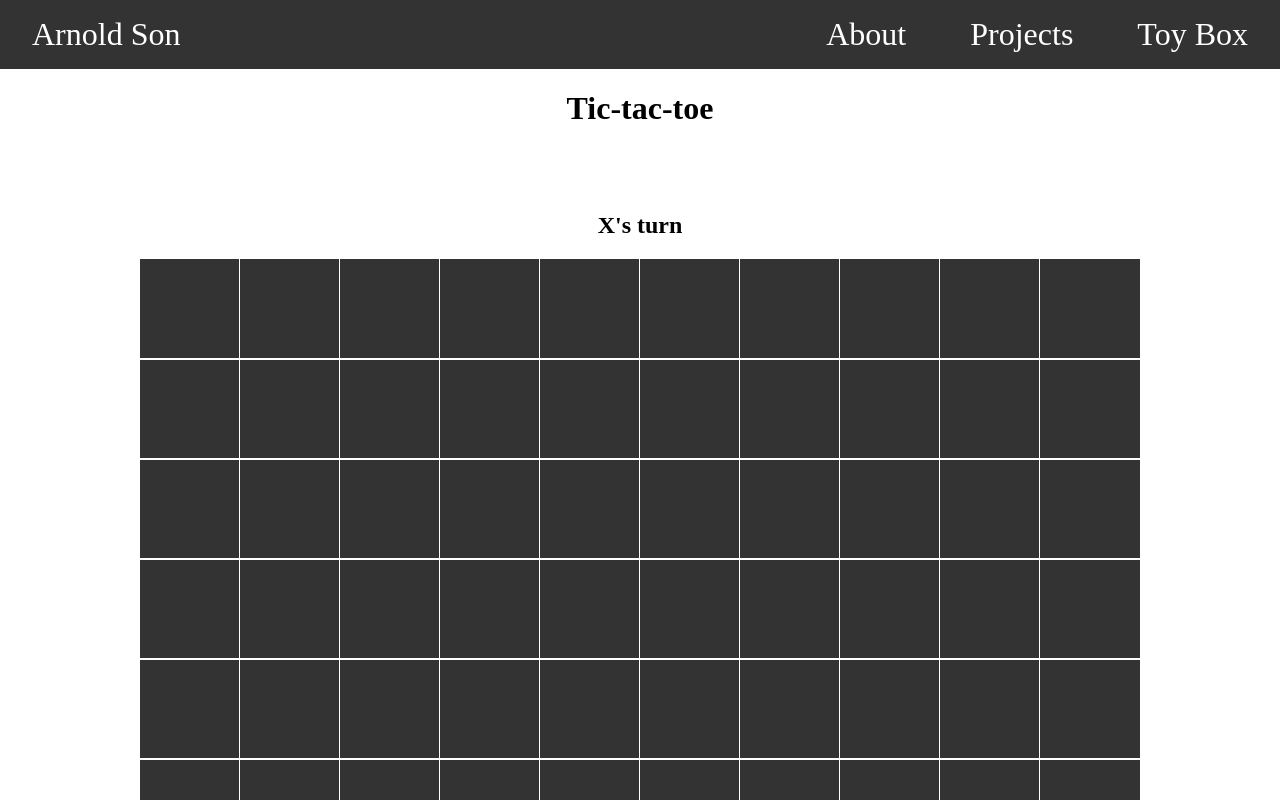
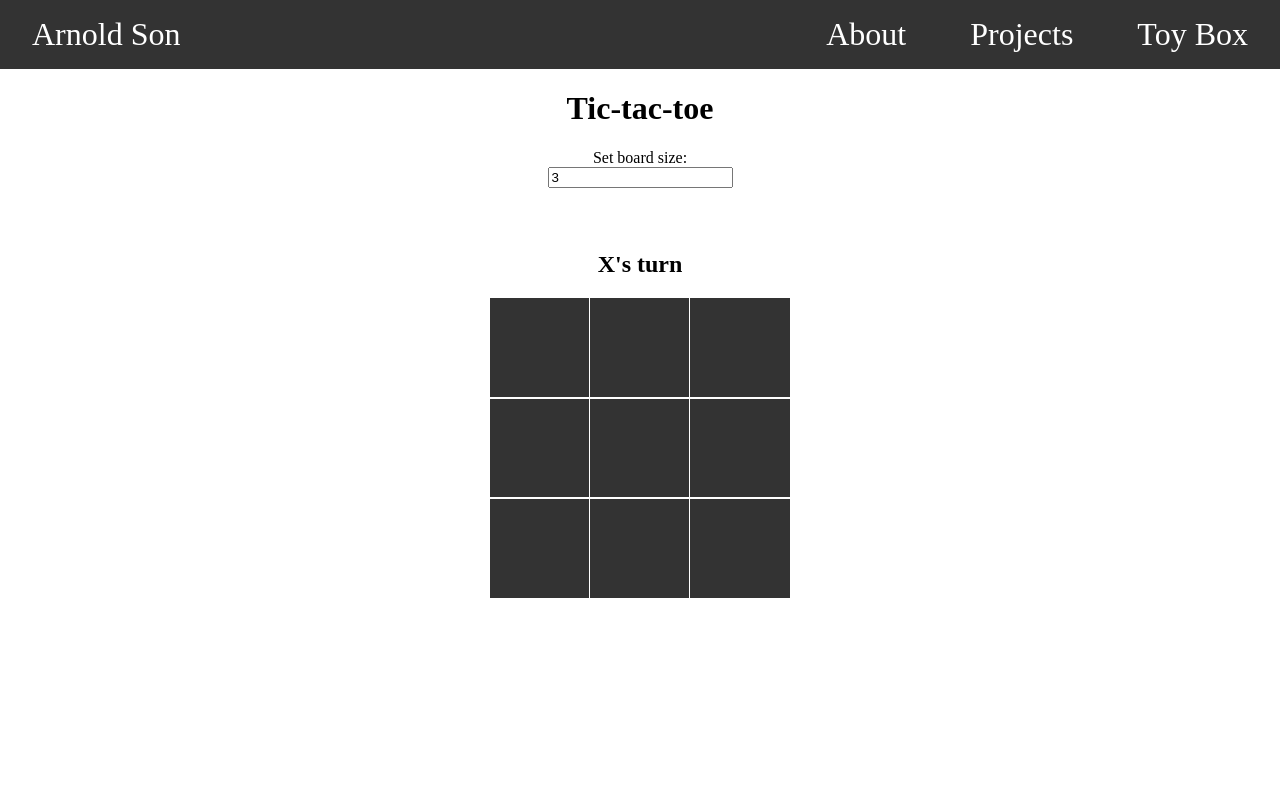
Before and after one commit to arnoldson/arnoldson.github.io, a React (Vite) app: page /toybox/tic-tac-toe in a window 1280 px wide. Shown: the top 800 px of the page. Built offline with nearby package versions, Linux system fonts and the light colour scheme.

Commit message:
Added dynamic resizing to Tic-tac-toe.

```diff
--- a/src/components/TicTacToeBoard.jsx
+++ b/src/components/TicTacToeBoard.jsx
@@ -34,10 +34,19 @@ function markScore(row, col, player, scoreSheet, size) {
   scoreSheet.columnScores[col] += value
   if (isDiagonalOne(row, col)) scoreSheet.diagonalOne += value
   if (isDiagonalTwo(row, col, size)) scoreSheet.diagonalTwo += value
-  console.log("score: ", scoreSheet)
+  console.log("score from markScore: ", scoreSheet)
 }
 
 function getWinner(row, col, scoreSheet, boardSize) {
+  console.log(`Finding winner from row ${row} col ${col}`)
+  console.log("scoreSheet for winner: ", scoreSheet)
+  console.log(`boardSize: ${boardSize}`)
+
+  console.log("scoreSheet.diagonalOne: ", scoreSheet.diagonalOne)
+  console.log("boardSize: ", boardSize)
+
+  console.log("test: ", scoreSheet.diagonalOne === boardSize)
+
   if (
     scoreSheet.rowScores[row] === boardSize ||
     scoreSheet.columnScores[col] === boardSize ||
@@ -57,18 +66,44 @@ function getWinner(row, col, scoreSheet, boardSize) {
   return 0
 }
 
-export function TicTacToeBoard({ size = 5 }) {
-  const [board, setBoard] = useState(() => {
-    const newBoard = []
-    for (let index = 0; index < size; index++) {
-      newBoard.push(Array(size).fill(null))
-    }
-    return newBoard
-  })
+export function TicTacToeBoard({ size }) {
+  const [board, setBoard] = useState(null)
+
   const [xIsNext, setXisNext] = useState(true)
   const [winner, setWinner] = useState(0)
 
-  const [scoreSheet, setScoreSheet] = useState(createScoreSheet(size))
+  const [scoreSheet, setScoreSheet] = useState(null)
+
+  function initialize() {
+    const newBoard = []
+    for (let index = 0; index < size; index++) {
+      const row = []
+      for (let j = 0; j < size; j++) {
+        row.push(null)
+      }
+      newBoard.push(row)
+    }
+    setBoard(newBoard)
+    setXisNext(true)
+    setWinner(0)
+    setScoreSheet(createScoreSheet(size))
+  }
+
+  useEffect(() => {
+    initialize()
+  }, [size])
+  // const [board, setBoard] = useState(() => {
+  //   const newBoard = []
+  //   for (let index = 0; index < size; index++) {
+  //     newBoard.push(Array(size).fill(null))
+  //   }
+  //   return newBoard
+  // })
+
+  // const [xIsNext, setXisNext] = useState(true)
+  // const [winner, setWinner] = useState(0)
+
+  // const [scoreSheet, setScoreSheet] = useState(createScoreSheet(size))
 
   function handleClick(row, column) {
     if (board[row][column] || winner > 0) return
@@ -80,7 +115,10 @@ export function TicTacToeBoard({ size = 5 }) {
     }
     const newScoreSheet = structuredClone(scoreSheet)
     markScore(row, column, xIsNext ? 1 : 2, newScoreSheet, size)
-    setWinner(getWinner(row, column, newScoreSheet, size))
+    const newWinner = getWinner(row, column, newScoreSheet, size)
+    console.log("newWinner: ", newWinner)
+
+    setWinner(newWinner)
     setScoreSheet(newScoreSheet)
     setXisNext(!xIsNext)
     setBoard(newBoard)
@@ -91,7 +129,8 @@ export function TicTacToeBoard({ size = 5 }) {
       <h1>{winner > 0 && `The winner is: ${winner === 1 ? "X" : "O"}`}</h1>
       <h2>{`${xIsNext ? "X" : "O"}'s turn`}</h2>
       <div className="tictactoe-board">
-        {board.map((tiles, rowIndex) => (
+        {board &&
+          board.map((tiles, rowIndex) => (
             <div key={rowIndex} className="tictactoe-row">
               {tiles.map((tileValue, columnIndex) => (
                 <TicTacToeTile
--- a/src/pages/TicTacToePage.jsx
+++ b/src/pages/TicTacToePage.jsx
@@ -1,4 +1,4 @@
-import { useState } from "react"
+import { useEffect, useState } from "react"
 import { TicTacToeBoard } from "../components/TicTacToeBoard"
 
 export function TicTacToePage() {
@@ -7,7 +7,13 @@ export function TicTacToePage() {
   return (
     <>
       <h1>Tic-tac-toe</h1>
-      <TicTacToeBoard size={10} />
+      <label htmlFor="size">Set board size:</label>
+      <input
+        type="text"
+        value={boardSize}
+        onChange={(e) => setBoardSize(parseInt(e.target.value))}
+      />
+      <TicTacToeBoard size={boardSize} />
     </>
   )
 }
```
Lines whose indentation alone changed are shown as unchanged.
